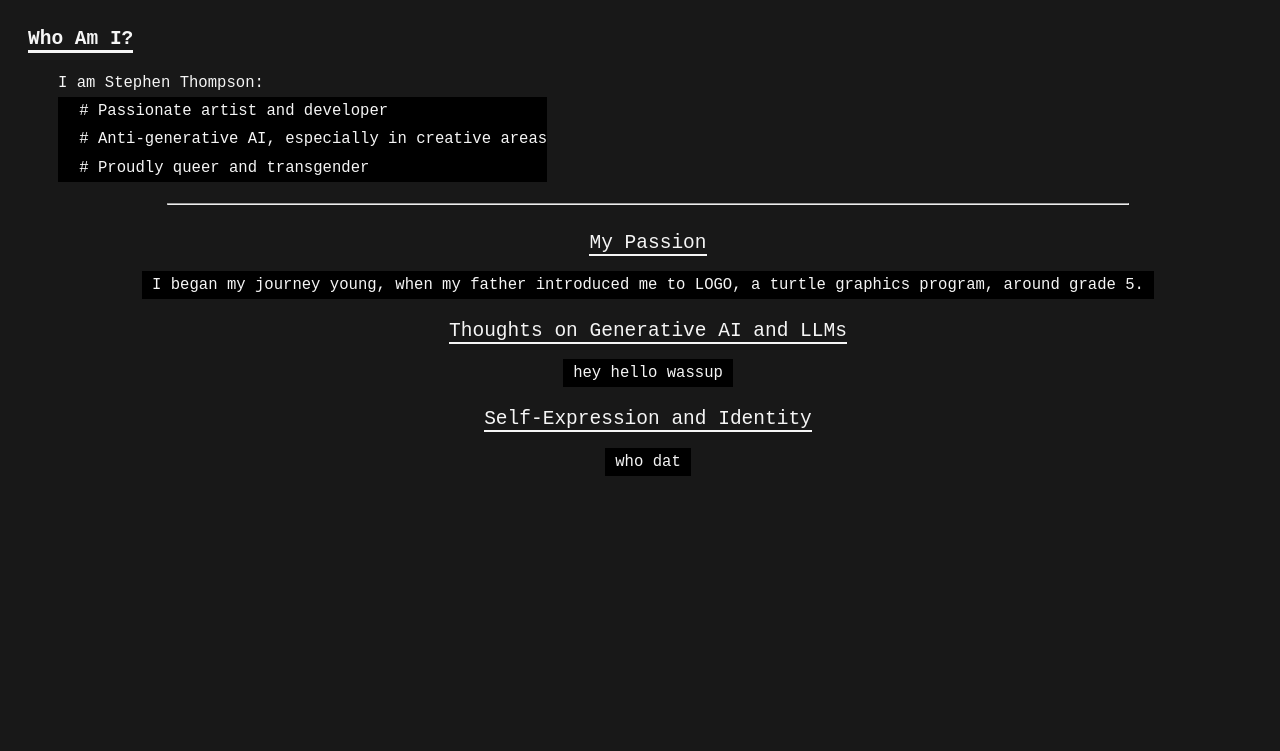
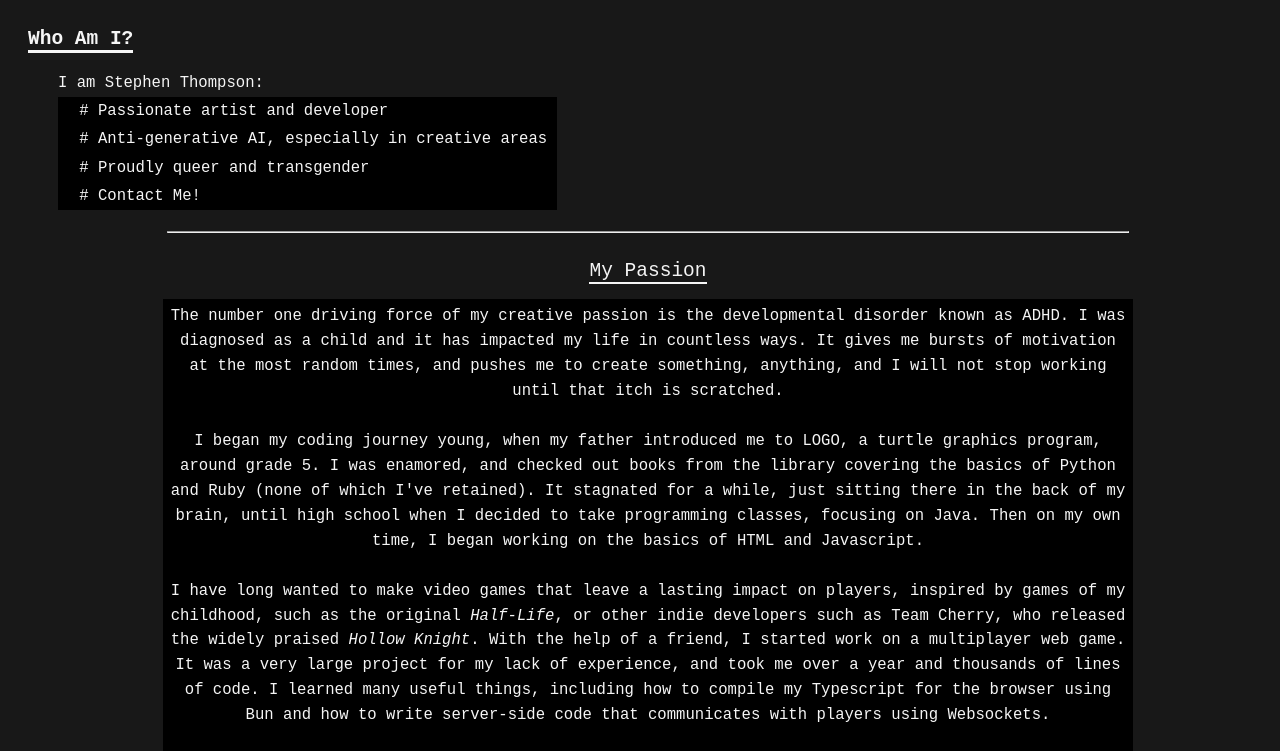
Before and after one commit to the-glimmered-ones/portfolio-website, a plain HTML site: page about.html in a window 1280 px wide. Shown: the part 49-800 px from the top of the page. Drawn offline with Linux system fonts and the light colour scheme.

Commit message:
about me page

```diff
--- a/about.html
+++ b/about.html
@@ -20,7 +20,10 @@
                 p{
                     font-size: larger;
                     background-color: black;
-                    padding: 5px 10px;
+                    padding: 5px;
+                    text-align: center;
+                    max-width: 75vw;
+                    line-height: 1.6;
                 }
             }
             ul{
@@ -33,10 +36,11 @@
             <br>
             <h1><pre style="margin: 0 0 0 20px;border-bottom: 3px solid;width:max-content">Who Am I?</pre></h1>
                 <div style="display: block;tab-size: 3;font-size: larger;margin-left: 50px;line-height: 1.8;">I am Stephen Thompson:
-                    <ul style="margin:0; background-color: black;">
+                    <ul style="margin:0; background-color: black;padding-right: 10px;">
                         <li><a href="#dev">Passionate artist and developer</a></li>
                         <li><a href="#gen-ai">Anti-generative AI, especially in creative areas</a></li>
                         <li><a href="#lgbtq">Proudly queer and transgender</a></li>
+                        <li><a href="#contact">Contact Me!</a></li>
                     </ul>
                 </div>
         </section>
@@ -45,15 +49,36 @@
         <br>
         <section class="section">
             <h2 id="dev">My Passion</h2>
-            <p>I began my journey young, when my father introduced me to LOGO, a turtle graphics program, around grade 5.</p>
+            <p>The number one driving force of my creative passion is the developmental disorder known as ADHD. I was diagnosed as a child and it has impacted my life in countless ways.
+            It gives me bursts of motivation at the most random times, and pushes me to create something, anything, and I will not stop working until that itch is scratched.
+
+            <br><br>I began my coding journey young, when my father introduced me to LOGO, a turtle graphics program, around grade 5. I was enamored, and checked out books from the library covering the basics of Python and Ruby (none of which I've retained).
+            It stagnated for a while, just sitting there in the back of my brain, until high school when I decided to take programming classes, focusing on Java. Then on my own time, I began working on the basics of HTML and Javascript.
+            <br><br>I have long wanted to make video games that leave a lasting impact on players, inspired by games of my childhood, such as the original <span style="font-style: italic;">Half-Life</span>, or other indie developers such as Team Cherry, who released the widely praised <span style="font-style: italic;">Hollow Knight</span>.
+            With the help of a friend, I started work on a multiplayer web game.
+            It was a very large project for my lack of experience, and took me over a year and thousands of lines of code. I learned many useful things, including how to compile my Typescript for the browser using Bun and how to write server-side code that communicates with players using Websockets.
+
+            <br><br>For the moment though, this remains just a passion. In the future, I plan to graduate with a degree in Computer Science, but I will not be working professionally in the games industry, because that does not provide the creative freedom I require.
+        </p>
         </section>
         <section class="section">
             <h2 id="gen-ai">Thoughts on Generative AI and LLMs</h2>
-            <p>hey hello wassup</p>
+            <p>I will start this section off by saying that generative AI in its current state is not worth using. The biggest Gen-AI products are from companies that are not trustworthy or sustainable.
+            Many of them do everything in their power to push harmful legislation and force data centers into communities that will be destroyed by the overuse of water or electricity.
+            <br><br>They cannot be trusted with your personal information, especially Meta who owns the product Muse, has a history of selling loads of personal info collected via Facebook.
+            People in power are usually there because they play dirty, and I will not support that.
+            <br><br>Furthermore, generative AI has no place in creative spaces. "AI art" cannot exist, because art is a display of the artist's thoughts, fears, hopes, and dreams.
+            A robot that makes an average of its training data can never compare to a human's original experiences. Many text to image models were also trained off of stolen art, with no permission given, no payment in return, and jumbled together to create a pile of stinking shit that everybody hates because it's ugly.
+            <br>I hope I've made my point clear
+            </p>
         </section>
         <section class="section">
             <h2 id="lgbtq">Self-Expression and Identity</h2>
-            <p>who dat</p>
+            <p>I am still in the process of discovering what makes me feel the most comfortable, but as I understand it right now, I am agender (meaning i feel little or no attachment to a gender identity as laid out by our social norms) and prefer they/them pronouns.</p>
+        </section>
+        <section class="section">
+            <h2 id="contact">Contact Me</h2>
+            <p>If you enjoy my work or want to chat with me, please send an email to __</p>
         </section>
 </body>
 </html>
```
